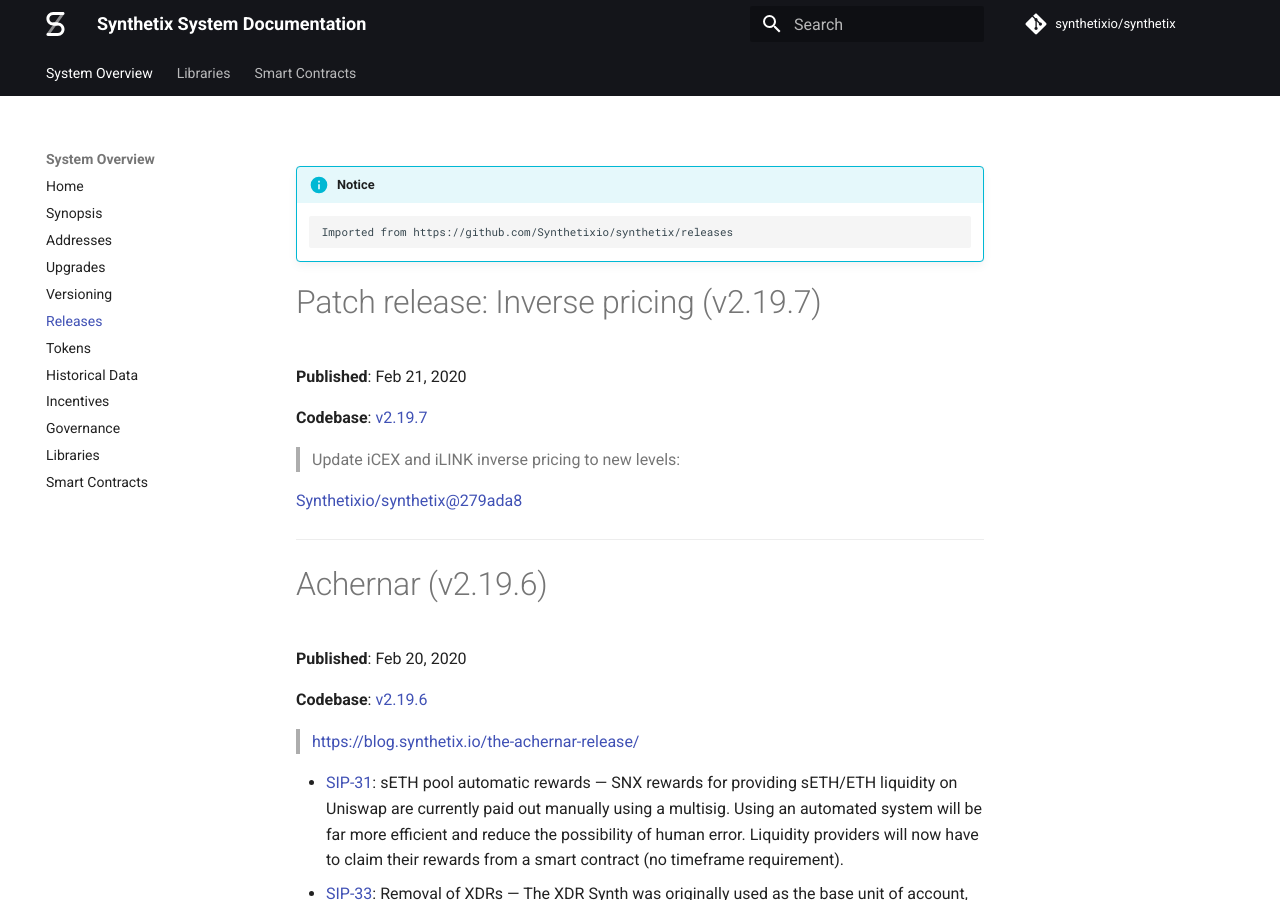
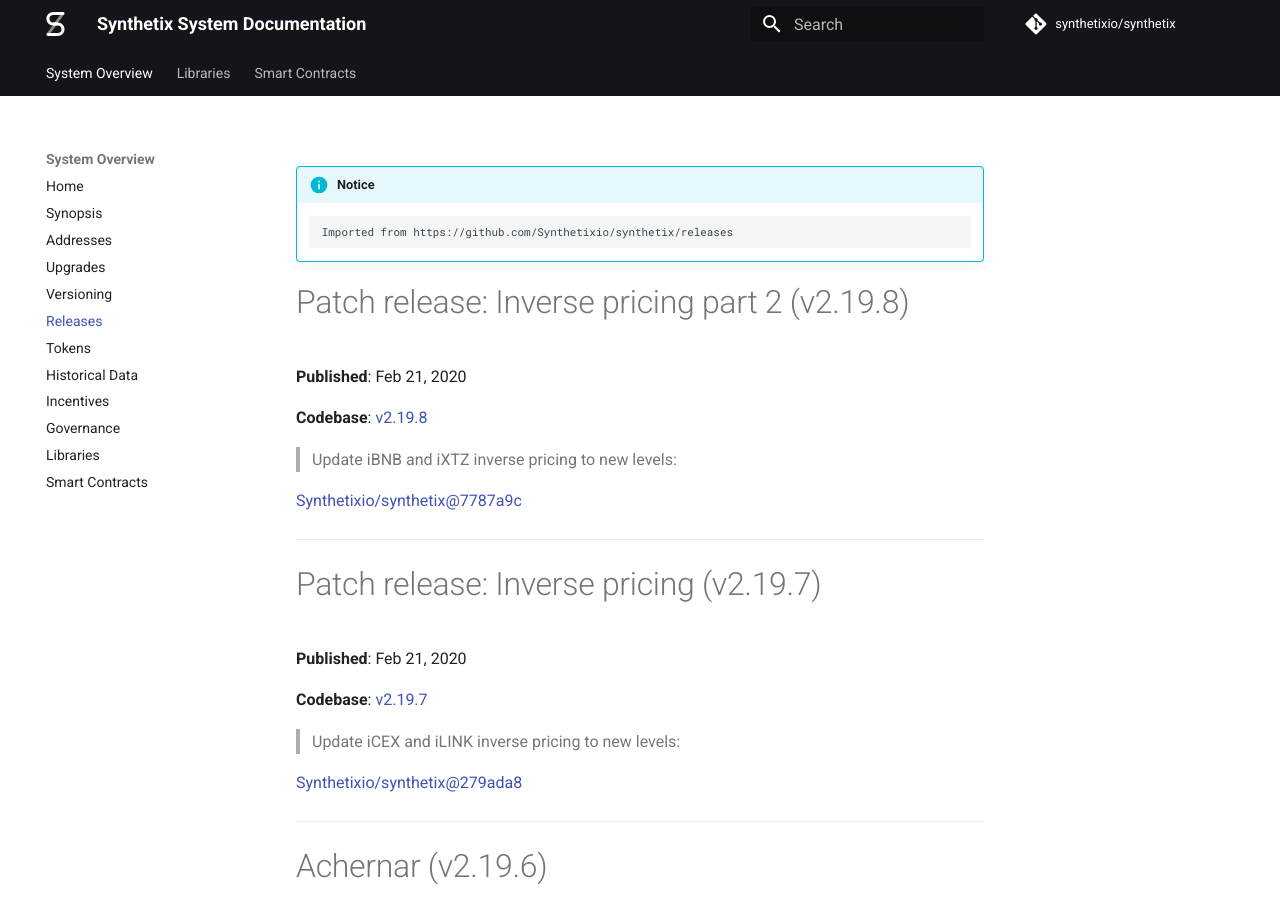
Before and after one commit to Synthetixio/synthetix-docs, an MkDocs documentation site: the page built from content/releases.md, in a window 1280 px wide and 900 px high. Built offline with MkDocs 1.6.1 and Material for MkDocs 9.7.7, drawn with Linux system fonts in a browser that asks for light colours; comment, search, counter and statistics services are not loaded.

Commit message:
Fixing date timing

```diff
--- a/content/releases.md
+++ b/content/releases.md
@@ -1,5 +1,17 @@
 !!! info "Notice"
 		Imported from https://github.com/Synthetixio/synthetix/releases
+
+# Patch release: Inverse pricing part 2 (v2.19.8)
+
+**Published**: Feb 21, 2020
+
+**Codebase**: [v2.19.8](https://github.com/Synthetixio/synthetix/tree/v2.19.8)
+
+> Update iBNB and iXTZ inverse pricing to new levels:
+
+https://github.com/Synthetixio/synthetix/commit/7787a9c6df944720c7ab3fdf653975c369a9863c
+
+-----
 
 # Patch release: Inverse pricing (v2.19.7)
 
```
Also changed, not shown: content/addresses.md (+1 -1 lines), 2 other files.
